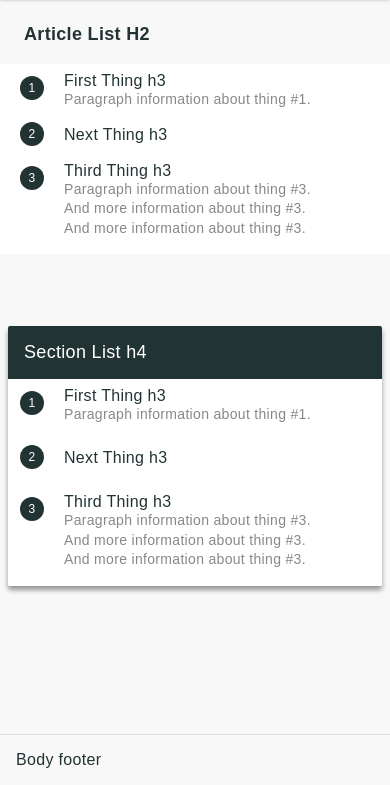
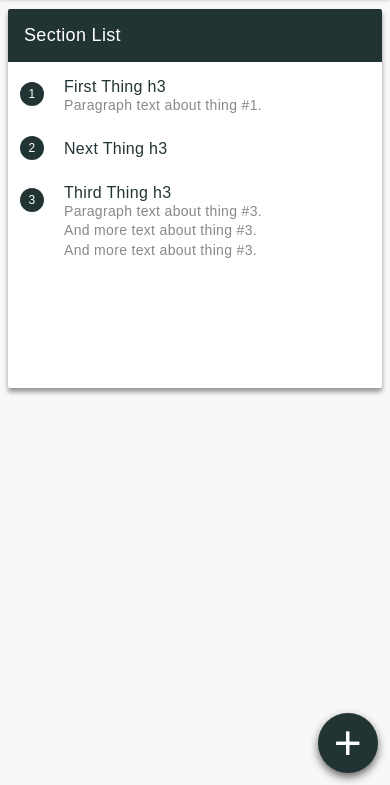
Before and after one commit to chrisbroski/aerophane, a website: page template_src/www/list/list.html in a window 390 px wide. Shown: the part 59-844 px from the top of the page. Drawn offline with Linux system fonts and the light colour scheme; some packages are replaced by stand-ins of ours.

Commit message:
circle fab

```diff
--- a/template_src/www/inc/Aerophane.css
+++ b/template_src/www/inc/Aerophane.css
@@ -253,7 +253,7 @@
     min-height: 52px;
 }
 section.list > div {
-    margin: 0; padding: 8px 0 8px 56px;
+    margin: 0; padding: 8px 8px 8px 56px;
     background: #fff;
     position: relative;
     min-height: 52px;
@@ -298,13 +298,11 @@
     color: #888;
 }
 
-article > section.list {
-    margin-top: 16px;
-    border: 0 none;
-}
-
 article > section.list > div:first-child {
     padding-top: 8px;
+}
+article > section.list > header {
+    margin-bottom: 8px;
 }
 
 /* forms */
@@ -377,6 +375,30 @@
 article.tabs.active {
     display: block;
     border-bottom: 2px solid #233;
+}
+
+button.main-action {
+    color: white;
+    background: #233;
+}
+
+div#fab {
+    width: 60px; height: 60px;
+    position: fixed;
+    bottom: 12px;
+    right: 12px;
+    border-radius: 60px;
+    background-color: #233;
+    font-size: 48px;
+    line-height: 60px;
+    color: #fff;
+    text-align: center;
+    box-shadow: 0 4px 8px rgba(0, 0, 0, 0.6);
+    cursor: pointer;
+}
+
+.error {
+    color: red;
 }
 
 /* dialog*/
@@ -495,15 +517,6 @@
     animation: stretch 1.4s linear infinite;
 }
 
-button.main-action {
-    color: white;
-    background: #233;
-}
-
-.error {
-    color: red;
-}
-
 @keyframes stretch {
     0% {right: 100%; left: 0%; }
     50% {right: 33%; left: 0%; }
--- a/template_src/www/list/list.html
+++ b/template_src/www/list/list.html
@@ -20,12 +20,16 @@
 <h1>Lists</h1>
 </header>
 
-<article class="list">
-<h2>Article List H2</h2>
+<article>
+<section class="list">
+<header>
+<h4>Section List</h4>
+</header>
+
 <div>
 <i>1</i>
 <h3>First Thing h3</h3>
-<p>Paragraph information about thing #1.</p>
+<p>Paragraph text about thing #1.</p>
 </div>
 
 <div>
@@ -36,46 +40,15 @@
 <div>
 <i>3</i>
 <h3>Third Thing h3</h3>
-<p>Paragraph information about thing #3.</p>
-<p>And more information about thing #3.</p>
-<p>And more information about thing #3.</p>
+<p>Paragraph text about thing #3.</p>
+<p>And more text about thing #3.</p>
+<p>And more text about thing #3.</p>
 </div>
+</section>
 
 </article>
 
-<article>
-<section class="list">
-<header>
-<h4>Section List h4</h4>
-</header>
-
-<div>
-<i>1</i>
-<h3>First Thing h3</h3>
-<p>Paragraph information about thing #1.</p>
-</div>
-
-<div>
-<i>2</i>
-<h3>Next Thing h3</h3>
-</div>
-
-<div>
-<i>3</i>
-<h3>Third Thing h3</h3>
-<p>Paragraph information about thing #3.</p>
-<p>And more information about thing #3.</p>
-<p>And more information about thing #3.</p>
-</div>
-</section>
-
-<div></div>
-
-</article>
-
-<footer>
-<p>Body footer</p>
-</footer>
+<div id="fab">+</div>
 
 <menu id="style-selector">
     <li id="style-default">Default
--- a/template_src/www/list/list.js
+++ b/template_src/www/list/list.js
@@ -1,3 +1,21 @@
 /* globals: aero */
 
 aero.buildNav(menuTitle, menuData);
+
+aero.touchclick(document.querySelector("div#fab"), function () {
+    var div = document.createElement("div");
+    var count = document.querySelector("section > div:last-child i").textContent;
+    count = parseInt(count, 10);
+    var bullet = document.createElement("i");
+    var title = document.createElement("h3");
+    bullet.textContent = count + 1;
+    title.textContent = "Another Item";
+    div.appendChild(bullet);
+    div.appendChild(title);
+    document.querySelector("section").appendChild(div);
+});
+
+/*<div>
+<i>2</i>
+<h3>Next Thing h3</h3>
+</div> */
```
Also changed, not shown: template_src/www/home/home.html (+1 -1 lines), template_src/www/tabs/tabs.html (+0 -4 lines), template_src/www/form/form.html (indentation only).
